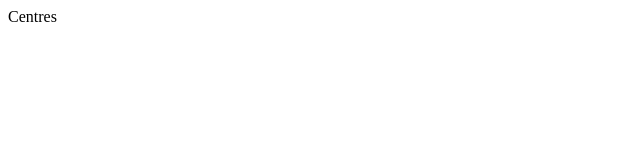
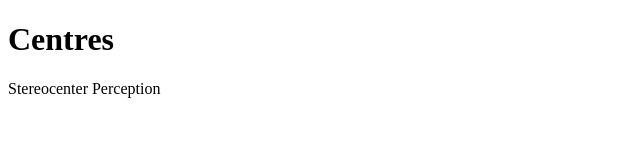
Before and after one commit to SiMolecule/centres, a plain HTML site: page index.html in a window 1280 px wide. Shown: the whole page, without its empty margins (0-640 px from the left). Drawn offline with Linux system fonts and the light colour scheme.

Commit message:
Made a more valid html5 page

```diff
--- a/index.html
+++ b/index.html
@@ -1 +1,13 @@
-<html><title>Centres</title><body>Centres</body></html>
+<!DOCTYPE html>
+<html>
+
+  <head>
+    <title>Centres</title>
+  </head>
+
+  <body>
+    <h1>Centres</h1>
+    <p>Stereocenter Perception</p>
+  </body>
+
+</html>
```
